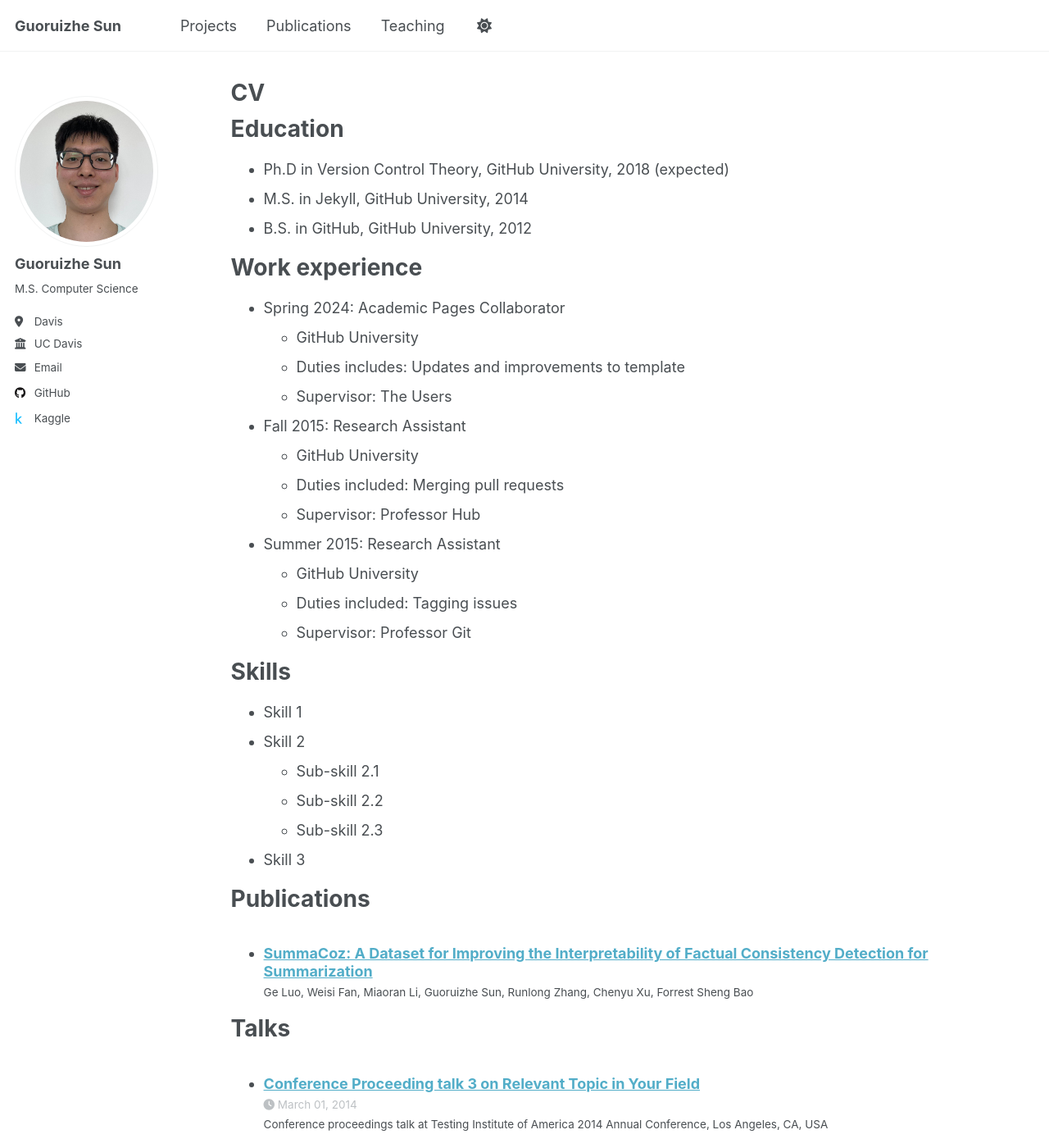
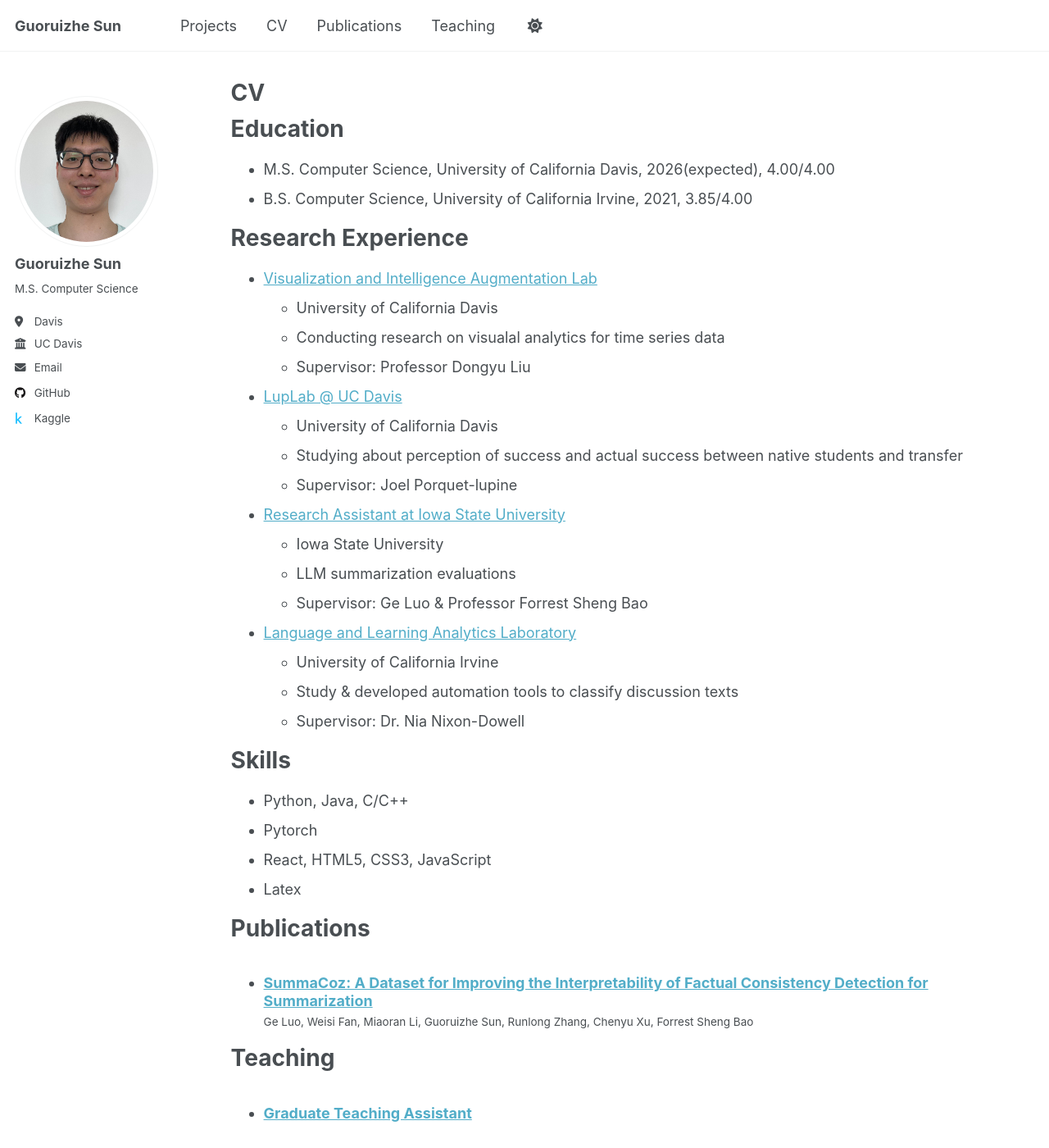
Before and after one commit to alaister123/alaister123.github.io, a Jekyll site: the page built from _pages/cv.md, in a window 1280 px wide and 1400 px high. Shown: the whole window at 82% size. Built offline with Jekyll 4.4.1, drawn with Linux system fonts in a browser that asks for light colours; a script that is not in the unit is left out; some of the changed text lies outside the part shown.

Commit message:
fix stuff

```diff
--- a/_data/navigation.yml
+++ b/_data/navigation.yml
@@ -10,6 +10,9 @@
 main:
   - title: "Projects"
     url: /portfolio/
+
+  - title: "CV"
+    url: /cv/
 
   - title: "Publications"
     url: /publications/
@@ -24,9 +27,6 @@ main:
   #   url: /year-archive/
 
   # - title: "CV"
-  #   url: /cv/
-
-  # - title: "CV"
   #   url: /cv-json/
 
   # - title: "Guide"
--- a/_pages/cv.md
+++ b/_pages/cv.md
@@ -11,35 +11,38 @@ redirect_from:
 
 Education
 ======
-* Ph.D in Version Control Theory, GitHub University, 2018 (expected)
-* M.S. in Jekyll, GitHub University, 2014
-* B.S. in GitHub, GitHub University, 2012
+* M.S. Computer Science, University of California Davis, 2026(expected), 4.00/4.00
+* B.S. Computer Science, University of California Irvine, 2021, 3.85/4.00
 
-Work experience
+Research Experience
 ======
-* Spring 2024: Academic Pages Collaborator
-  * GitHub University
-  * Duties includes: Updates and improvements to template
-  * Supervisor: The Users
+* [Visualization and Intelligence Augmentation Lab](https://vialab.tech/)
+  * University of California Davis
+  * Conducting research on visualal analytics for time series data
+  * Supervisor: Professor Dongyu Liu
 
-* Fall 2015: Research Assistant
-  * GitHub University
-  * Duties included: Merging pull requests
-  * Supervisor: Professor Hub
+* [LupLab @ UC Davis](https://luplab.cs.ucdavis.edu/)
+  * University of California Davis
+  * Studying about perception of success and actual success between native students and transfer
+  * Supervisor: Joel Porquet-lupine
 
-* Summer 2015: Research Assistant
-  * GitHub University
-  * Duties included: Tagging issues
-  * Supervisor: Professor Git
+* [Research Assistant at Iowa State University](https://forrestbao.github.io/)
+  * Iowa State University
+  * LLM summarization evaluations
+  * Supervisor: Ge Luo & Professor Forrest Sheng Bao
+
+* [Language and Learning Analytics Laboratory](https://connectedlearning.uci.edu/person/nia-dowell/)
+  * University of California Irvine
+  * Study & developed automation tools to classify discussion texts
+  * Supervisor: Dr. Nia Nixon-Dowell
+
 
 Skills
 ======
-* Skill 1
-* Skill 2
-  * Sub-skill 2.1
-  * Sub-skill 2.2
-  * Sub-skill 2.3
-* Skill 3
+* Python, Java, C/C++
+* Pytorch
+* React, HTML5, CSS3, JavaScript
+* Latex
 
 Publications
 ======
@@ -47,11 +50,11 @@ Publications
     {% include archive-single-cv.html %}
   {% endfor %}</ul>
 
-Talks
+<!-- Talks
 ======
   <ul>{% for post in site.talks reversed %}
     {% include archive-single-talk-cv.html  %}
-  {% endfor %}</ul>
+  {% endfor %}</ul> -->
 
 Teaching
 ======
@@ -59,6 +62,6 @@ Teaching
     {% include archive-single-cv.html %}
   {% endfor %}</ul>
 
-Service and leadership
+<!-- Service and leadership
 ======
-* Currently signed in to 43 different slack teams
+* Currently signed in to 43 different slack teams -->
```
